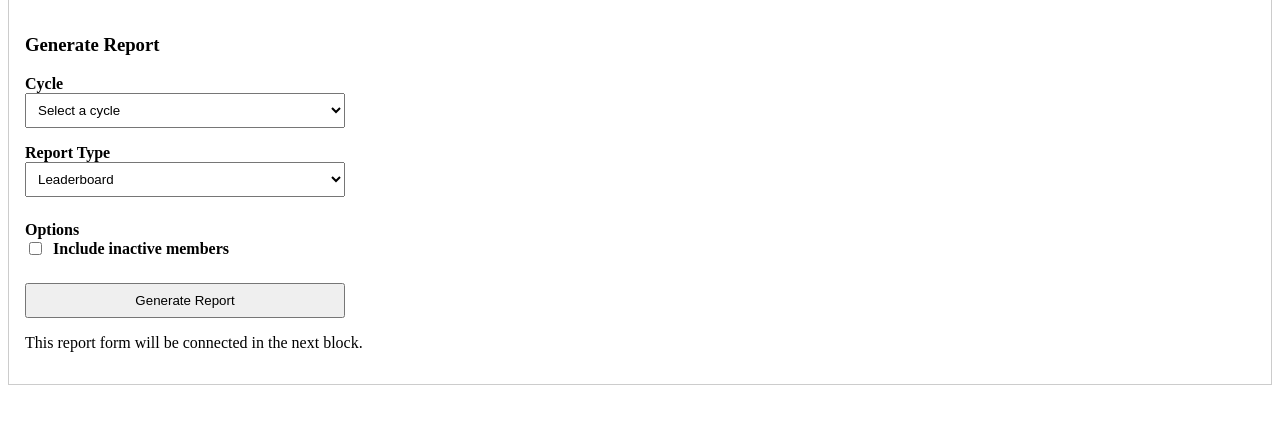
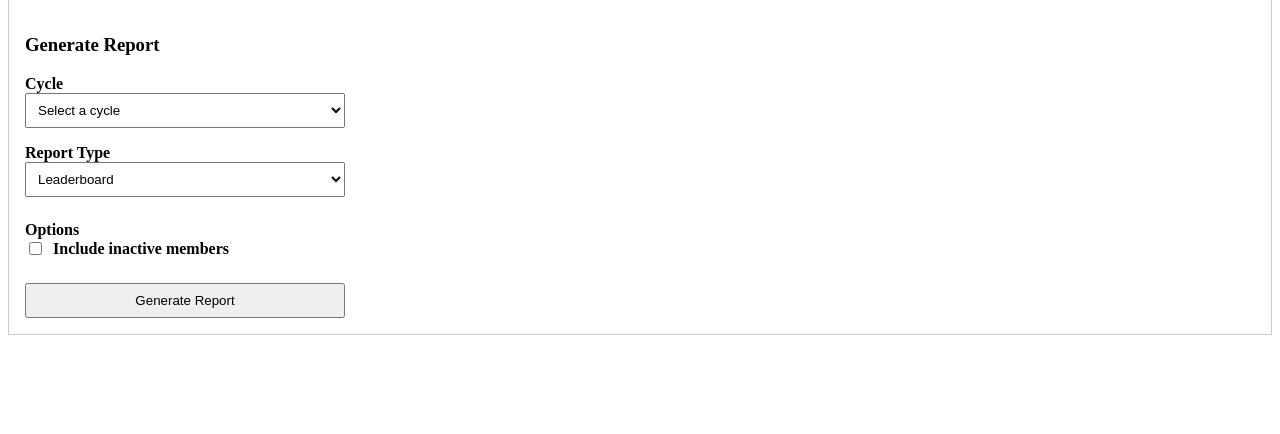
Before and after one commit to mustavo-dev/gym-challenge, a Flask app: page /admin/reports in a window 1280 px wide. Shown: the part 210-644 px from the top of the page. Run offline with Flask 3, Linux system fonts and the light colour scheme.

Commit message:
refactor: removed verbiage on ui about wired status

```diff
--- a/src/ui/templates/admin/reports.html
+++ b/src/ui/templates/admin/reports.html
@@ -44,7 +44,6 @@
     </div>
   </form>
 
-  <p>This report form will be connected in the next block.</p>
 </div>
 
 {% endblock %}
```
